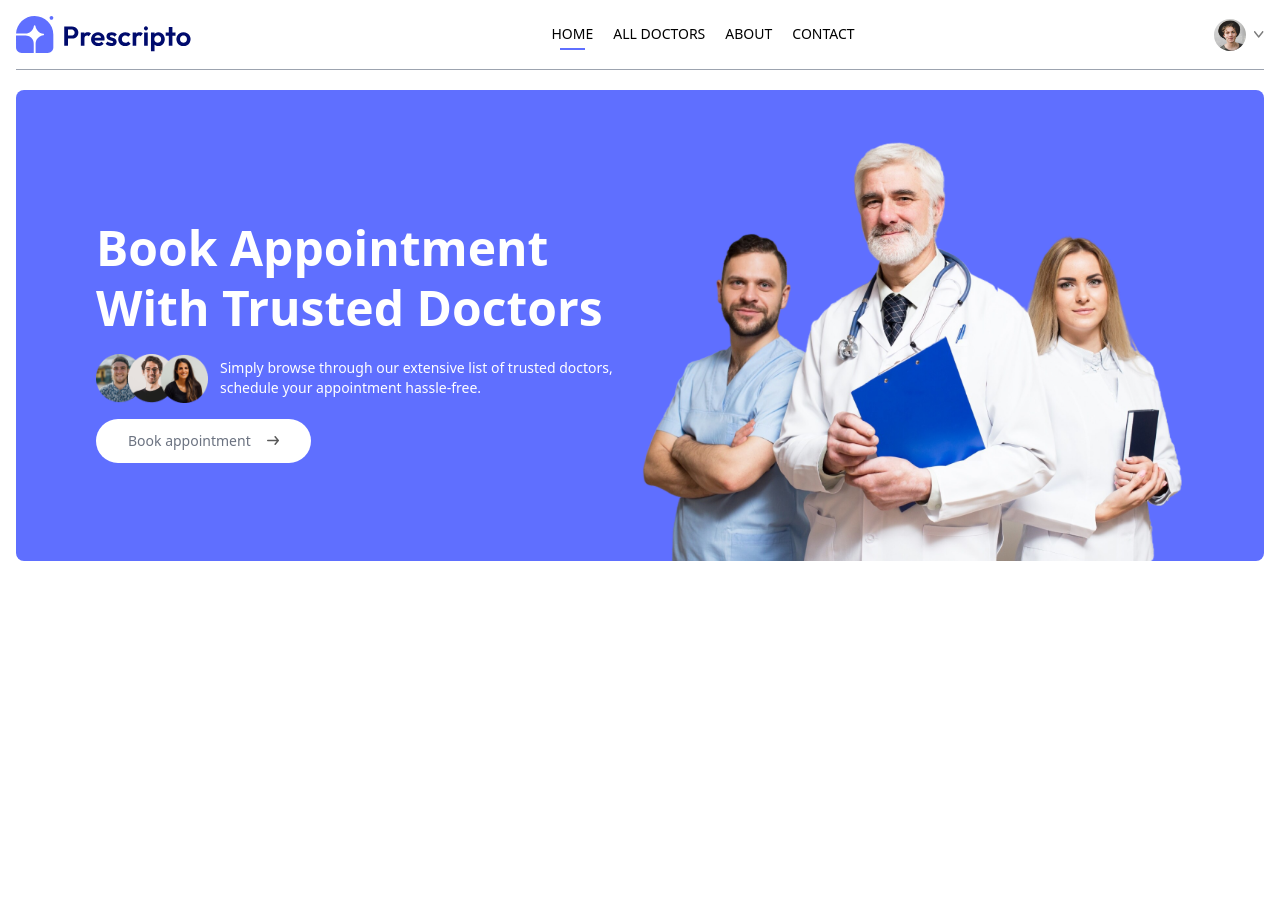
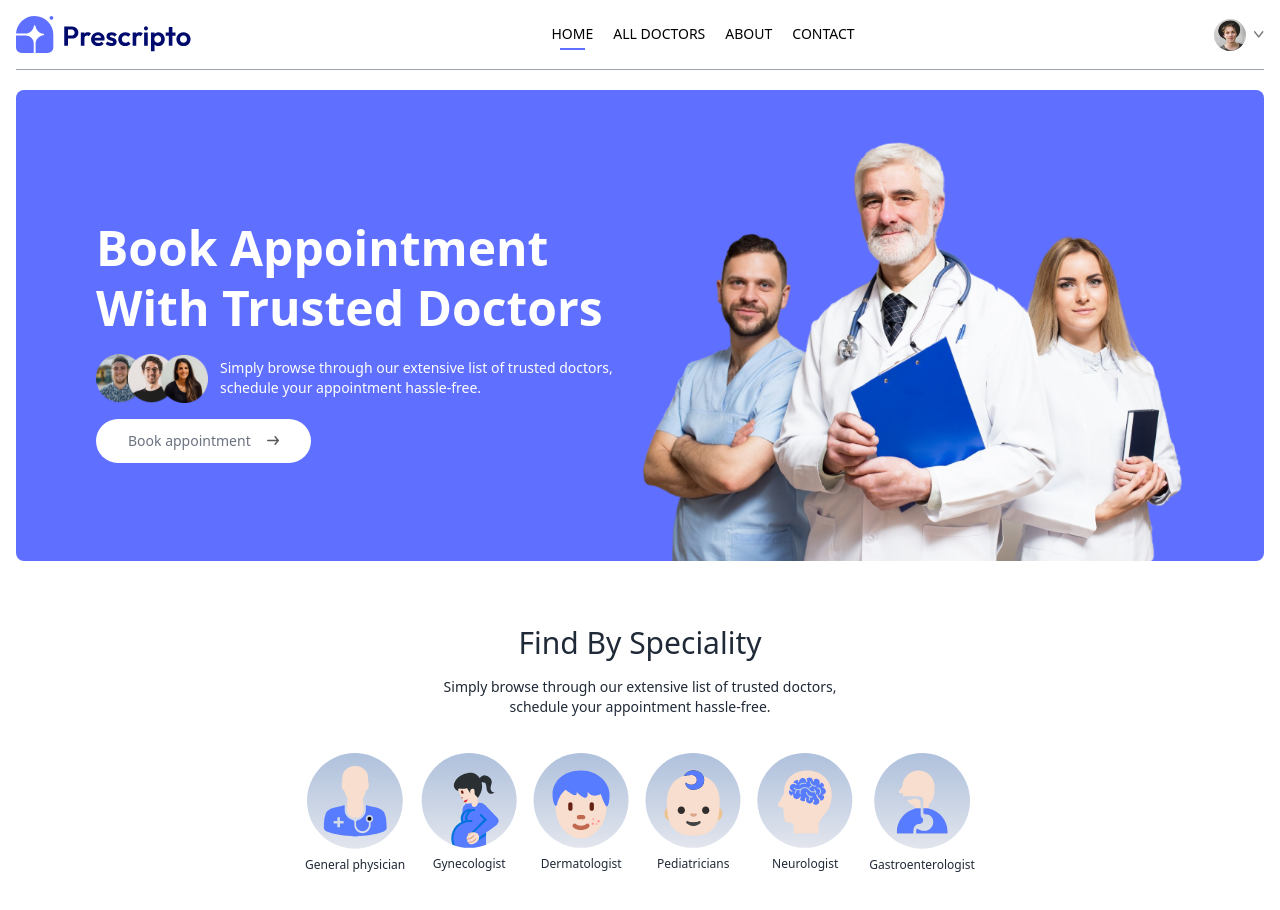
Before and after one commit to ashuvictor/Prescripto, a React app in the folder frontend/: page / in a window 1280 px wide. Shown: the top 910 px of the page. Before the commit the page ends 800 px from the top, so only its background shows below. Built offline with nearby package versions, Linux system fonts and the light colour scheme; the HTML template or start-up script is replaced by a standard one.

Commit message:
completed speciality menu

```diff
--- a/frontend/src/components/SpecialityMenu.jsx
+++ b/frontend/src/components/SpecialityMenu.jsx
@@ -1,11 +1,27 @@
-import React from 'react'
+import React from "react";
+import { specialityData } from "../assets/assets";
+import { Link } from "react-router-dom";
 
 const SpecialityMenu = () => {
+  console.log("***123", specialityData);
+
   return (
-    <div>
+    <div id="speciality" className="flex flex-col items-center gap-4 text-gray-800 py-16">
+      <h1 className="text-3xl font-medium ">Find By Speciality</h1>
+      <p className="w-1/3 text-center text-sm">
+        Simply browse through our extensive list of trusted doctors, schedule
+        your appointment hassle-free.
+      </p>
+      <div className="flex sm:justify-center gap-4 pt-5 w-full overflow-scroll">
+        {specialityData.map((item, index) => (
+          <Link onClick={()=>scrollTo(0,0)}key={index} to={`doctors/${item.speciality}`} className="flex flex-col items-center text-xs cursor-pointer flex-shrink-0 hover:translate-y-[-10px] transition-all duration-300">
+            <img src={item.image} alt={item.speciality} className="w-16 sm:w-24 mb-2"/>
+            <p>{item.speciality}</p>
+          </Link>
+        ))}
+      </div>
+    </div>
+  );
+};
 
-    </div>
-  )
-}
-
-export default SpecialityMenu
+export default SpecialityMenu;
--- a/frontend/src/index.css
+++ b/frontend/src/index.css
@@ -5,3 +5,7 @@
 .active hr {
     display: block;
 }
+
+::-webkit-scrollbar{
+    @apply hidden;
+}
```
